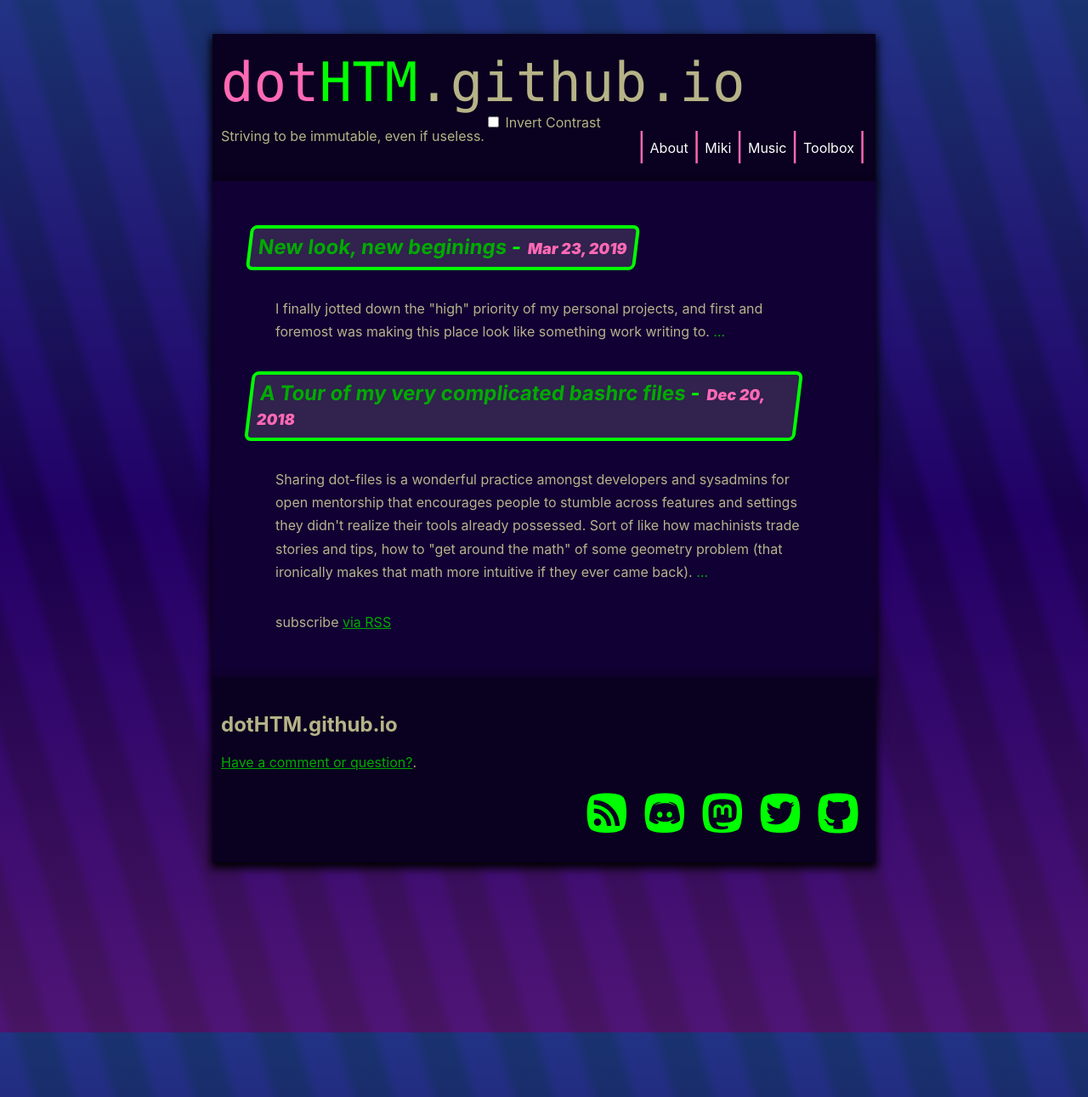
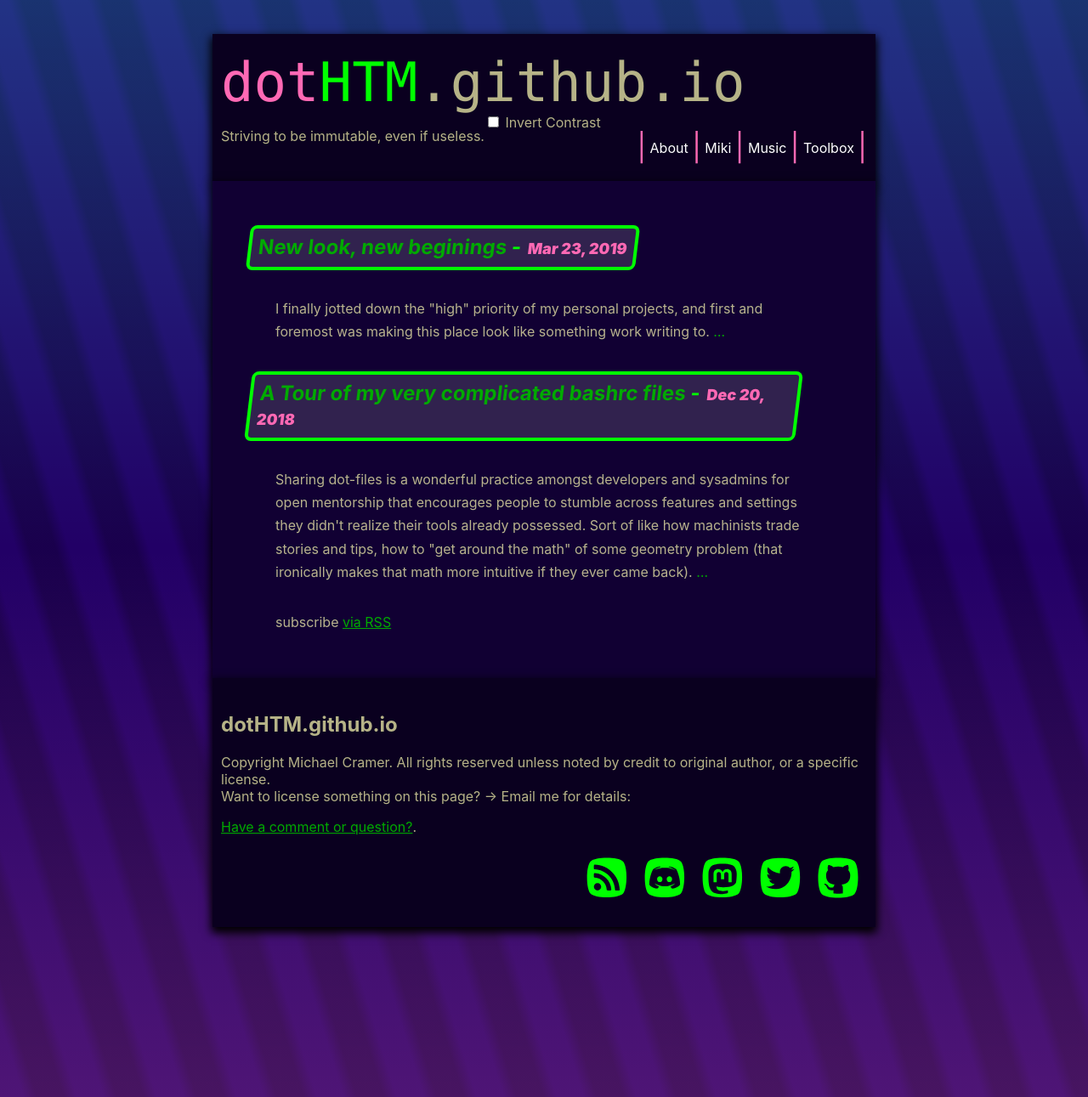
Before and after one commit to dotHTM/dothtm.github.io, a Jekyll site: the page built from index.html, in a window 1280 px wide. Shown: the whole page at 85% size. Built offline with Jekyll 4.4.1, drawn with Linux system fonts in a browser that asks for light colours.

Commit message:
copyright

```diff
--- a/_includes/footer.html
+++ b/_includes/footer.html
@@ -2,16 +2,11 @@
   <div class="wrapper">
     <h2 class="footer-heading">{{ site.title }}</h2>
     <div class="footer-col-wrapper">
-
       <div class="footer-col footer-col-1">
-
+        <p class="small">Copyright Michael Cramer. All rights reserved unless noted by credit to original author, or a specific license. <br>
+          Want to license something on this page? -> Email me for details:</p>
         <p><a href="mailto:dothtm@icloud.com?subject=Comment -> {{ page.title }}&amp;body=%23%20Comment%20on%0A%20%20%20%20{{page.url | prepend: site.url }}%0A%0A%23%20Your%20comment%0A%0A%0A%0A%0A%23%20May%20I%20share%20your%20comment%20publicly%3F%0A%0AYes%20/%20No%0A%0A%0A">Have a comment or question?</a>.</p>
-
-
       </div>
-
-
-
       <div class="linklist">
         <div class="linklist-link" style="max-width:48pt;">
           <a class="github" href="https://github.com/dothtm" alt="Github Repos">
```
Lines whose indentation alone changed are shown as unchanged.
